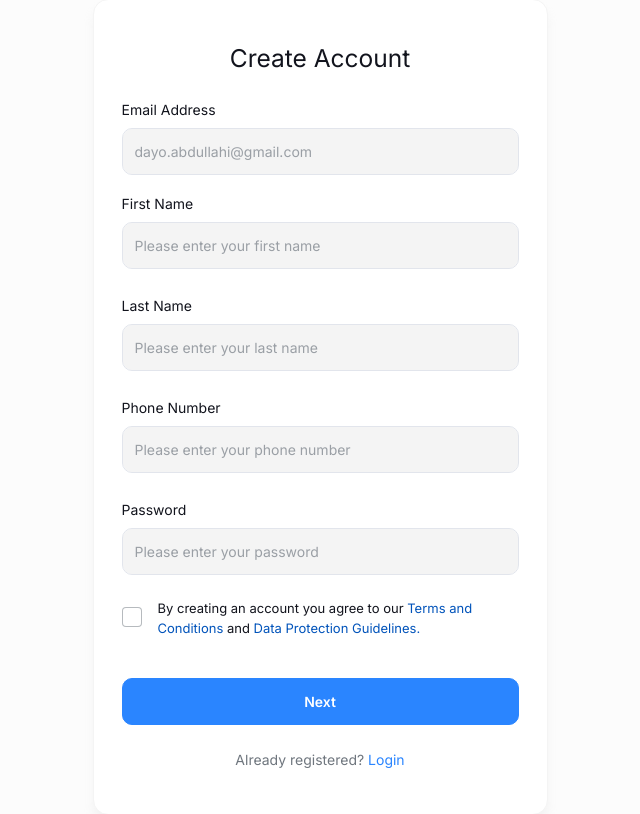
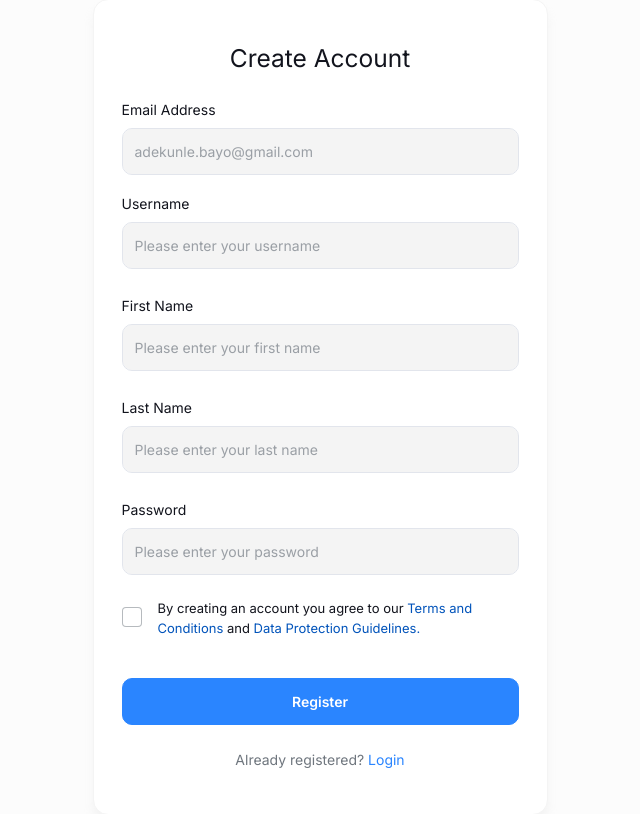
Before and after one commit to tobiolusa/cryptoalert, a Django app: template authapp/templates/authapp/register.html in a window 1280 px wide. Shown: the part 123-937 px from the top of the page, without its empty margins (320-960 px from the left). Run offline with Django 3.2, Linux system fonts and the light colour scheme; the template is opened without the code that fills it, so the values that code supplies are empty; some libraries are stand-ins or nearby versions.

Commit message:
registration portal activated and template ui updated

```diff
--- a/authapp/templates/authapp/register.html
+++ b/authapp/templates/authapp/register.html
@@ -4,44 +4,42 @@
     <div class="card has-shadow rounded-15 py-4 px-2">
         <div class="card-body">
             <h3 class="fw-normal text-center mb-4">Create Account</h3>
-            <form action="verify-email.html" method="POST" class="needs-validation" novalidate>
+            <form method="POST" class="needs-validation" novalidate>
                 {% csrf_token %}
                 <div class="mb-3">
                     <label for="validationEmail" class="form-label fw-normal font-size-14">Email Address</label>
-                    <input type="email" name="validationEmail" class="form-control"
-                        placeholder="dayo.abdullahi@gmail.com"
+                    <input type="email" name="email" id="email" class="form-control"
+                        placeholder="adekunle.bayo@gmail.com"
                         pattern="[a-zA-Z0-9_.+-]+@[a-zA-Z0-9-]+\.[a-zA-Z0-9-.]+" required>
                     <div class="invalid-feedback">Enter valid email address.</div>
+                </div>
+
+                <!--  UserName -->
+                <div class="mb-4">
+                    <label for="username" class="form-label fw-normal font-size-14">Username</label>
+                    <input type="text" id="username" name="username" class="form-control"
+                        placeholder="Please enter your username" required>
+                    <div class="invalid-feedback">Please enter your usernamename.</div>
                 </div>
 
                 <!-- First Name -->
                 <div class="mb-4">
                     <label for="validationFirstName" class="form-label fw-normal font-size-14">First Name</label>
-                    <input type="text" id="validationFirstName" name="validationFirstName" class="form-control"
+                    <input type="text" id="first_name" name="first_name" class="form-control"
                         placeholder="Please enter your first name" required>
                     <div class="invalid-feedback">Please enter your first name.</div>
                 </div>
 
                 <div class="mb-4">
                     <label for="validationlastName" class="form-label fw-normal font-size-14">Last Name</label>
-                    <input type="text" id="validationlastName" name="validationlastName" class="form-control"
+                    <input type="text" id="last_name" name="last_name" class="form-control"
                         placeholder="Please enter your last name" required>
                     <div class="invalid-feedback">Please enter your last name.</div>
                 </div>
 
-                <!-- Phone Number -->
-                <div class="mb-4">
-                    <label for="validationPhoneNumber" class="form-label fw-normal font-size-14">Phone Number</label>
-                    <input type="tel" id="validationPhoneNumber" name="validationPhoneNumber" class="form-control"
-                        placeholder="Please enter your phone number" pattern="[0-9]{10}" required>
-                    <div class="invalid-feedback">Please enter a valid 10-digit phone number.</div>
-                </div>
-
-
-
                 <div class="mb-4">
                     <label for="validationPassword" class="form-label fw-normal font-size-14">Password</label>
-                    <input type="password" name="validationPassword" class="form-control"
+                    <input type="password" name="password"  id="password" class="form-control"
                         placeholder="Please enter your password" minlength="8" required>
                     <div class="invalid-feedback">Must contain at least 8 characters.</div>
                 </div>
@@ -55,8 +53,17 @@
                                 class="text-info">Data Protection Guidelines.</a></p>
                     </div>
                 </div>
-                <button type="submit" class="btn btn-primary fw-semibold rounded-10 w-100">Next</button>
+                <button type="submit" class="btn btn-primary fw-semibold rounded-10 w-100">Register</button>
             </form>
+
+            {% if messages %}
+            <ul>
+                {% for message in messages %}
+                    <li>{{ message }}</li>
+                {% endfor %}
+            </ul>
+        {% endif %}
+
             <p class="font-size-14 text-muted text-center mt-4 mb-0">Already registered? <a href="{% url 'login' %}"
                     class="text-primary">Login</a></p>
         </div>
```
Also changed, not shown: authapp/views.py (+28 -4 lines).
